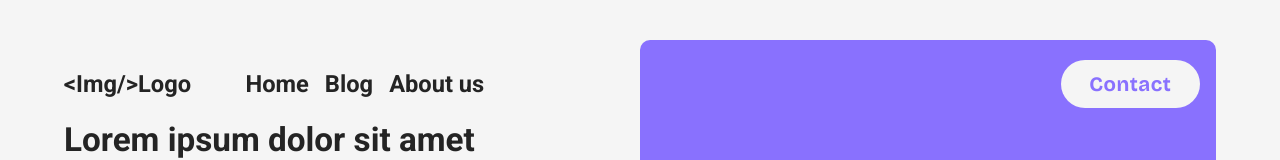
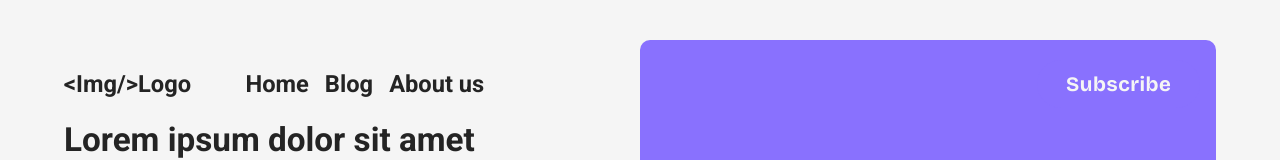
Before and after one commit to 4Practica/devCorner, a React (Vite) app: page / in a window 1280 px wide. Shown: the top 160 px of the page. Built offline with nearby package versions, Linux system fonts and the light colour scheme.

Commit message:
:bug: Fix navbar onclick hook error

```diff
--- a/src/js/common/layout/Navbar/Navbar.hooks.ts
+++ b/src/js/common/layout/Navbar/Navbar.hooks.ts
@@ -1,11 +1,11 @@
-import { useScreenSize } from '@common/utils/hooks'
 import {
   BG_STYLES_CLASSES,
   COLOR_STYLES_CLASSES,
   RESPONSIVE_SIZE,
 } from '@common/utils/enums'
-import { useNavigate } from 'react-router-dom'
+import { NavigateFunction } from 'react-router-dom'
 import React from 'react'
+import { ScreenSize } from '@common/utils/types/ScreenSize'
 
 export type ButtonConfig = {
   color: COLOR_STYLES_CLASSES
@@ -13,18 +13,10 @@ export type ButtonConfig = {
   proportion: 'button_small' | 'button_regular' | 'button_small'
 }
 
-export const useButtonConfig = () => {
-  const screenSize = useScreenSize()
-
+export const useButtonConfig = (screenSize: ScreenSize) => {
   const buttonConfig: ButtonConfig = {
-    color:
-      screenSize.width >= RESPONSIVE_SIZE.LG ?
-        COLOR_STYLES_CLASSES.PRIMARY
-      : COLOR_STYLES_CLASSES.LIGHT,
-    background:
-      screenSize.width >= RESPONSIVE_SIZE.LG ?
-        BG_STYLES_CLASSES.LIGHT
-      : BG_STYLES_CLASSES.PRIMARY,
+    color: COLOR_STYLES_CLASSES.LIGHT,
+    background: BG_STYLES_CLASSES.PRIMARY,
     proportion:
       screenSize.width >= RESPONSIVE_SIZE.LG ?
         'button_regular'
@@ -35,18 +27,20 @@ export const useButtonConfig = () => {
 }
 
 export const useButtonHandler = (
-  event: React.MouseEvent<HTMLButtonElement>
-) => {
+  navigate: NavigateFunction
+): ((event: React.MouseEvent<HTMLButtonElement>) => void) => {
+  return (event: React.MouseEvent<HTMLButtonElement>) => {
     event.preventDefault()
-  const navigate = useNavigate()
     const heroElement = document.querySelector('#hero-cta')
     if (heroElement === null) {
       navigate('/#hero-cta')
     } else {
       heroElement.scrollIntoView({ behavior: 'smooth' })
     }
-  const inputElement: HTMLInputElement | null = document.querySelector('#email')
+    const inputElement: HTMLInputElement | null =
+      document.querySelector('#email')
     if (inputElement !== null) {
       inputElement.focus({ preventScroll: true })
     }
   }
+}
--- a/src/js/common/layout/Navbar/Navbar.tsx
+++ b/src/js/common/layout/Navbar/Navbar.tsx
@@ -1,13 +1,16 @@
 import { useEffect, useState } from 'react'
-import { Link } from 'react-router-dom'
+import { Link, useNavigate } from 'react-router-dom'
 import { Button } from '../../components'
 import styles from './Navbar.module.css'
 import { NavbarHamburguer } from './components'
 import { useButtonConfig, useButtonHandler } from './Navbar.hooks'
+import { useScreenSize } from '@common/utils/hooks'
 
 const Navbar = () => {
   const [hamburguerIsOpen, setHamburguerIsOpen] = useState(false)
-  const buttonConfig = useButtonConfig()
+  const screenSize = useScreenSize()
+  const navigate = useNavigate()
+  const buttonConfig = useButtonConfig(screenSize)
   useEffect(() => {
     return setHamburguerIsOpen(false)
   }, [])
@@ -50,9 +53,9 @@ const Navbar = () => {
             bgColor={buttonConfig.background}
             fontColor={buttonConfig.color}
             proportion={buttonConfig.proportion}
-            onClick={useButtonHandler}
+            onClick={useButtonHandler(navigate)}
           >
-            Contact
+            Subscribe
           </Button>
         </div>
       </div>
```
Lines whose indentation alone changed are shown as unchanged.
